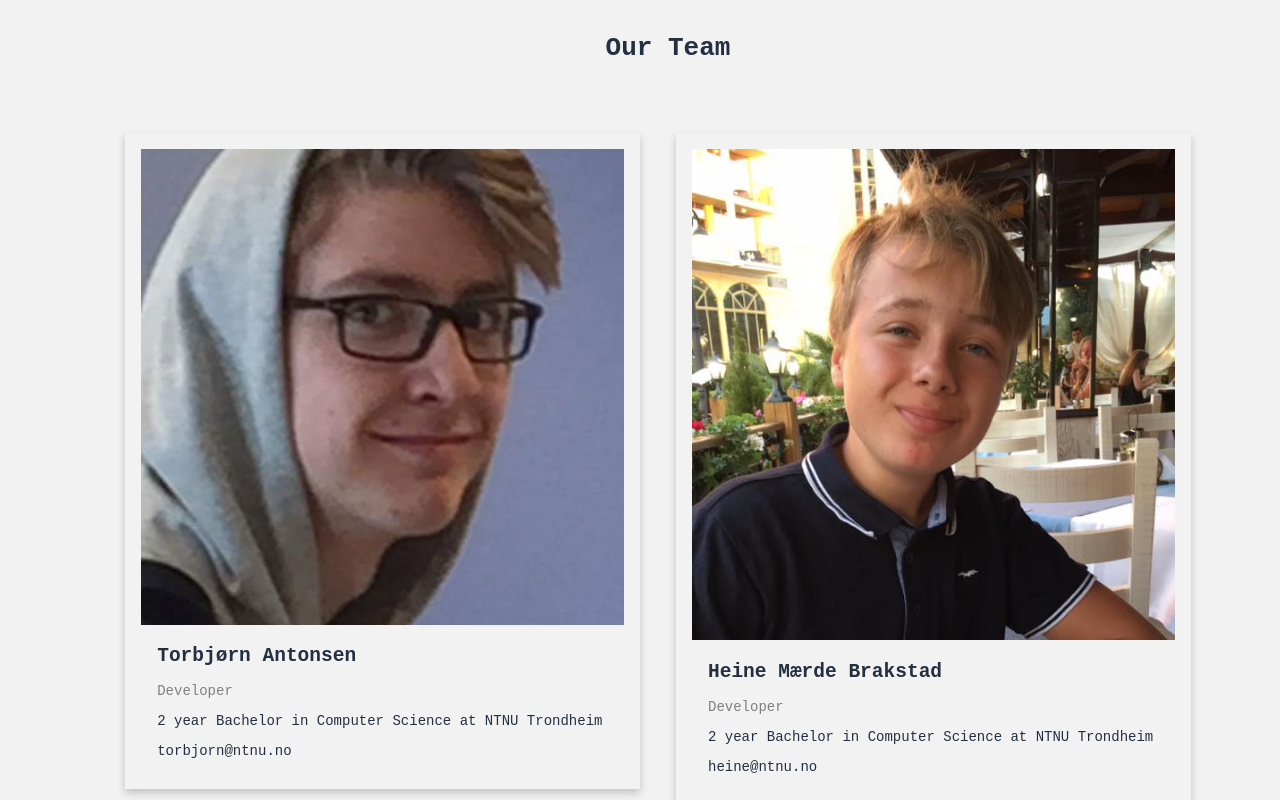
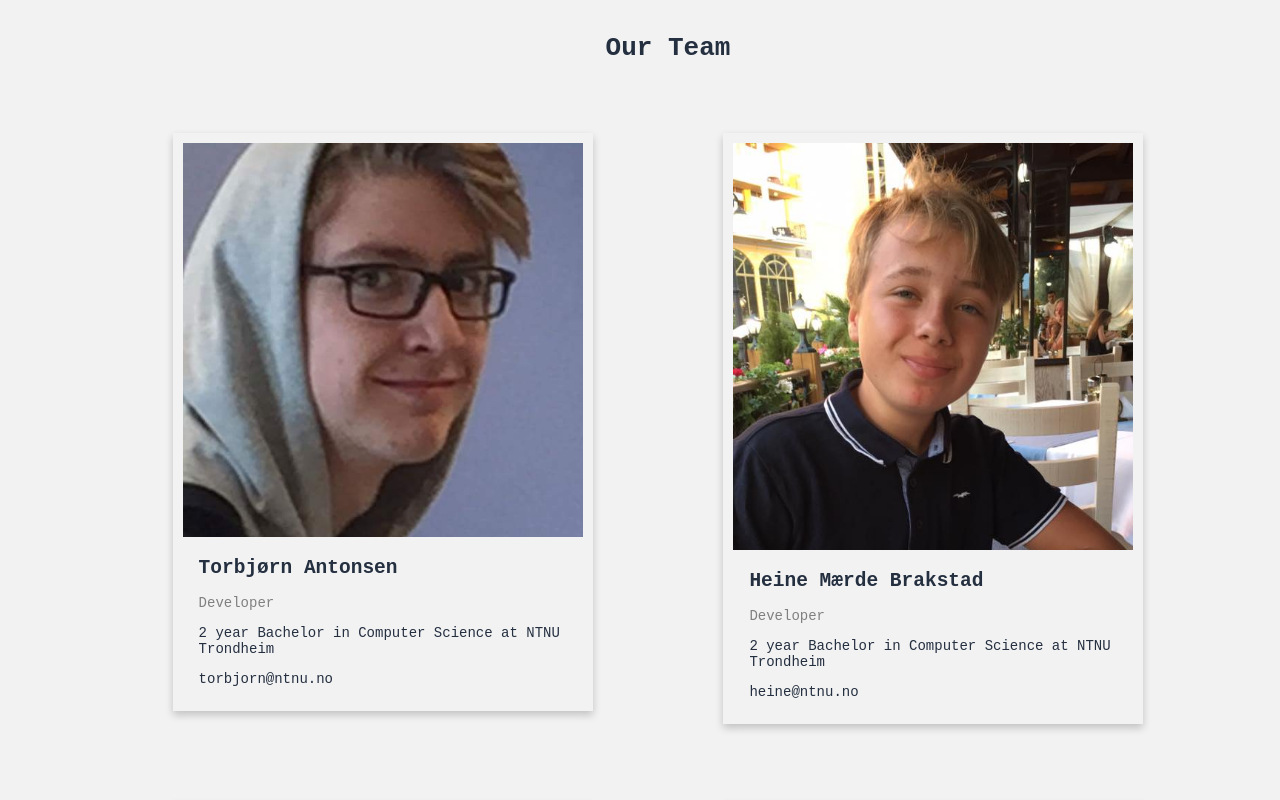
Before and after one commit to MadeleineJonassen/IDATT2105_Full_Stack_Application_Development, a Vue app in the folder FullstackProsjekt/src/frontend/: page /about in a window 1280 px wide. Shown: the part 940-1740 px from the top of the page. Built offline with nearby package versions, Linux system fonts and the light colour scheme.

Commit message:
Photo changes in AboutView.vue

```diff
--- a/FullstackProsjekt/src/frontend/src/views/AboutView.vue
+++ b/FullstackProsjekt/src/frontend/src/views/AboutView.vue
@@ -91,7 +91,7 @@ export default {
 <style>
 .about-section {
 	background-image: linear-gradient(rgba(4,9,30,0.7), rgba(4,9,30,0.7)),url("@/components/photos/wheel-backdrop.png");
-
+	padding: 20px;
 }
 
 .columns {
@@ -121,14 +121,17 @@ li{
 
 .card {
 	box-shadow: 0 4px 8px 0 rgba(0, 0, 0, 0.2);
-	margin: 8px;
-	padding: 2vh;
+	margin: 8px auto; /* Center the cards horizontally */
+	padding: 10px;
+	max-width: 400px; /* Adjust the maximum width of the card */
 }
+
 
 .about-section {
 	padding: 10vh 10vh 10vh 10vh;
 	text-align: center;
 	color: #ffffff;
+
 }
 .our-team{
 	color: #242F40;
@@ -152,6 +155,7 @@ li{
 	.column {
 		width: 100%;
 		display: block;
+		max-width: 100%;
 	}
 }
 </style>
```
